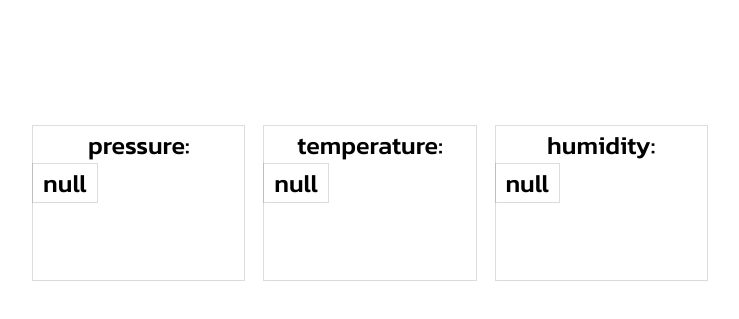
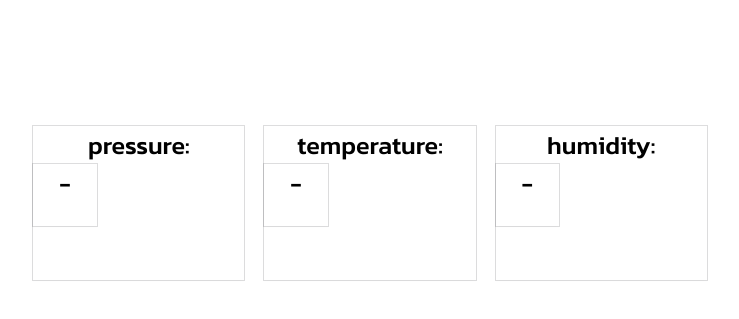
Before and after one commit to 6210612732/CN466_envMonitoringBot, a website: page bot/liff/index.html in a window 1280 px wide. Shown: the part 131-450 px from the top of the page, without its empty margins (270-1009 px from the left). Drawn offline with Linux system fonts and the light colour scheme.

Commit message:
edit index.html

```diff
--- a/bot/liff/index.html
+++ b/bot/liff/index.html
@@ -18,13 +18,16 @@
     <div class="container">
         <div class="box">
             <div>
-                <li>pressure: <div id="pres">null</div></li>
+                <li>pressure:</li>
+                <div id="pres">-</div>
             </div>
             <div>
-                <li>temperature: <div id="temp">null</div></li>
+                <li>temperature: </li>
+                <div id="temp">-</div>
             </div>
             <div>
-                <li>humidity: <div id="humid">null</div></li>
+                <li>humidity: </li>
+                <div id="humid">-</div>
             </div>
         </div>
     </div>
@@ -67,11 +70,11 @@
           console.log("onMessageArrived:"+message.payloadString);
           const data = JSON.parse(message.payloadString);
           const topicVal = document.getElementById("pres");
-          topicVal.innerHTML = data.pressure;
+          topicVal.innerHTML = data.pressure.toFixed(2);
           const tempVal = document.getElementById("temp");
-          tempVal.innerHTML = data.temperature;
+          tempVal.innerHTML = data.temperature.toFixed(2);
           const ldrVal = document.getElementById("humid");
-          ldrVal.innerHTML = data.humidity;
+          ldrVal.innerHTML = data.humidity.toFixed(2);
         }
       </script>
 </body>
```
